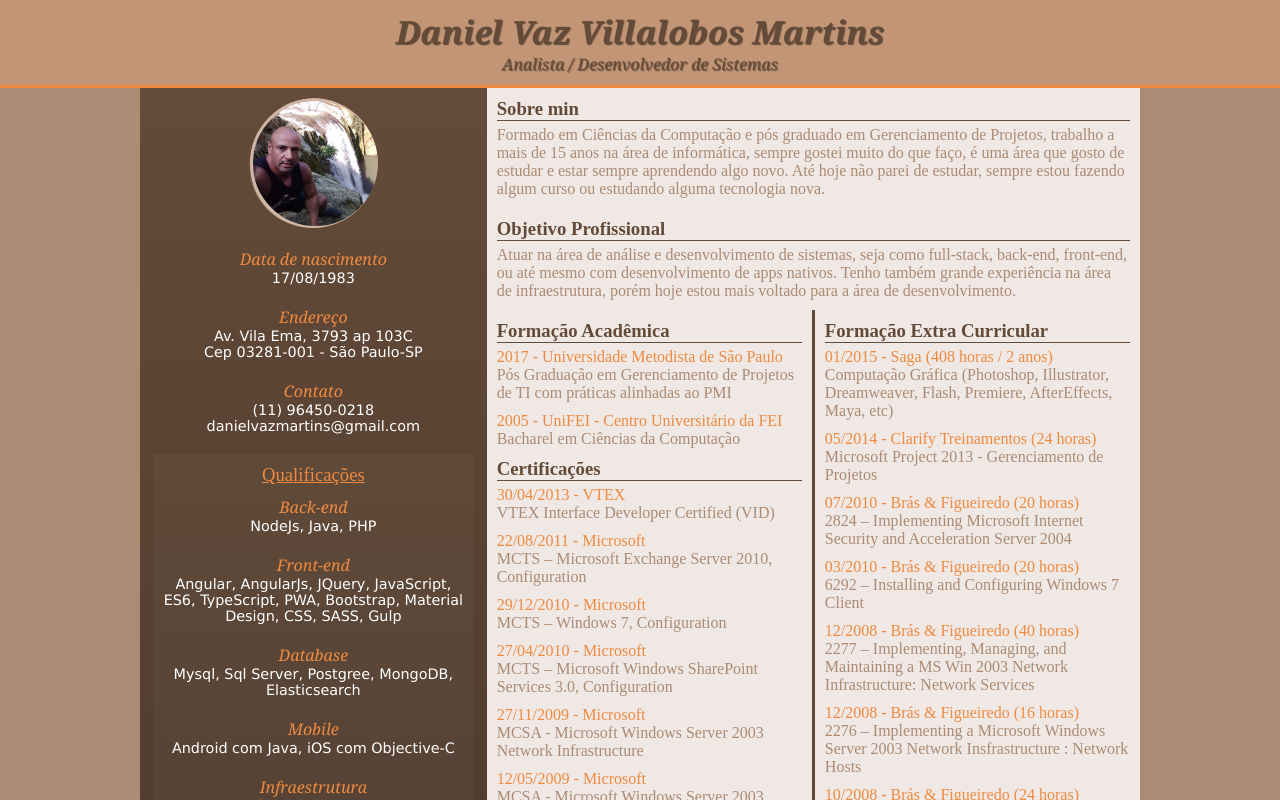
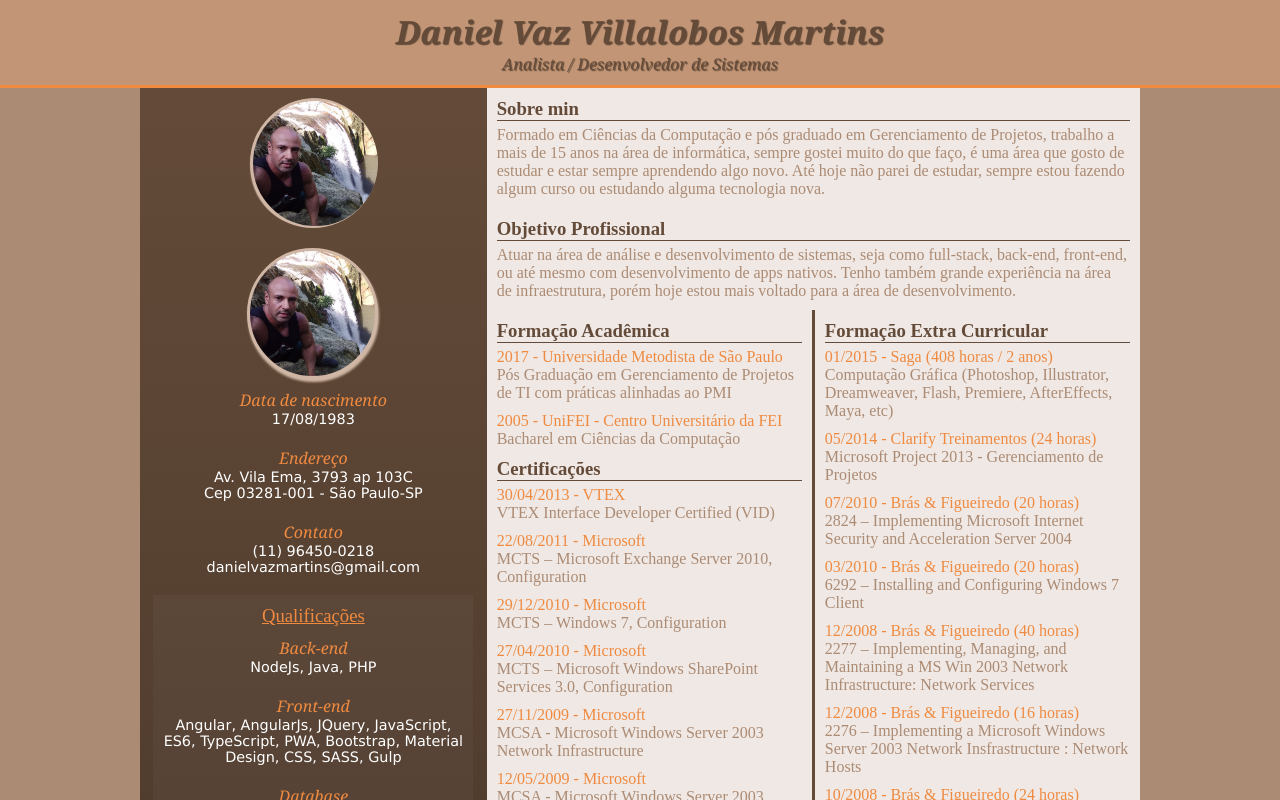
Before and after one commit to danielvazmartins/mysite, an Angular app in the folder resume/: page / in a window 1280 px wide. Shown: the top 800 px of the page. Built offline with nearby package versions, Linux system fonts and the light colour scheme.

Commit message:
colocando foto do perfil

```diff
--- a/resume/src/app/resume/resume.component.html
+++ b/resume/src/app/resume/resume.component.html
@@ -6,6 +6,9 @@
     <div class="box-resume">
       <div class="sidebar">
           <div class="perfil"></div>
+          <div class="perfil-img">
+            <img [src]="resume.foto">
+          </div>
           <app-data-group *ngIf="resume.dateOfBirth" title="Data de nascimento" [data]="resume.dateOfBirth"></app-data-group>
           <app-data-group *ngIf="resume.address" title="Endereço" [dataLines]="[resume.address.line1, resume.address.line2]"></app-data-group>
           <app-data-group *ngIf="resume.mobile || resume.email" title="Contato" [dataLines]="[resume.mobile, resume.email]"></app-data-group>
--- a/resume/src/app/shared/mocks/resumes.mock.ts
+++ b/resume/src/app/shared/mocks/resumes.mock.ts
@@ -2,6 +2,7 @@ export const resumesMock = {
     resumes: [
         {
             name: 'Daniel Vaz Villalobos Martins',
+            foto: '/assets/foto-perfil.png',
             occupation: 'Analista / Desenvolvedor de Sistemas',
             dateOfBirth: '17/08/1983',
             address: {
@@ -228,6 +229,7 @@ export const resumesMock = {
             ]
         }, {
             name: 'Rozana de Aquino Santos',
+            foto: '/assets/foto-perfil-rozana.jpg',
             address: {
                 line1: "Rua da Paz, 2150 - Chácara Santo Antônio",
                 line2: "Cep 04713-002"
--- a/resume/src/docs/schemas/resume.json
+++ b/resume/src/docs/schemas/resume.json
@@ -1,5 +1,6 @@
 {
     "name": "string",
+    "foto": "string",
     "occupation": "string",
     "dateOfBirth": "date",
     "address": {
```
Also changed, not shown: resume/src/assets/foto-perfil-rozana.jpg (added).
